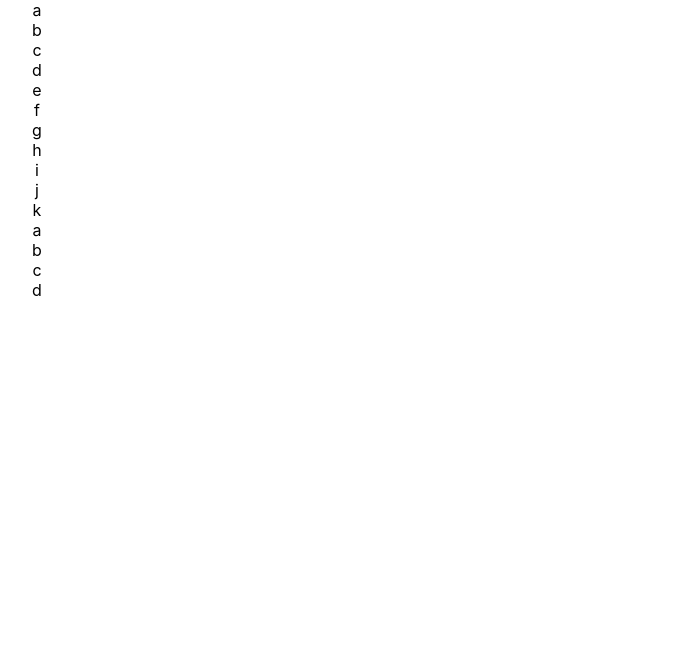
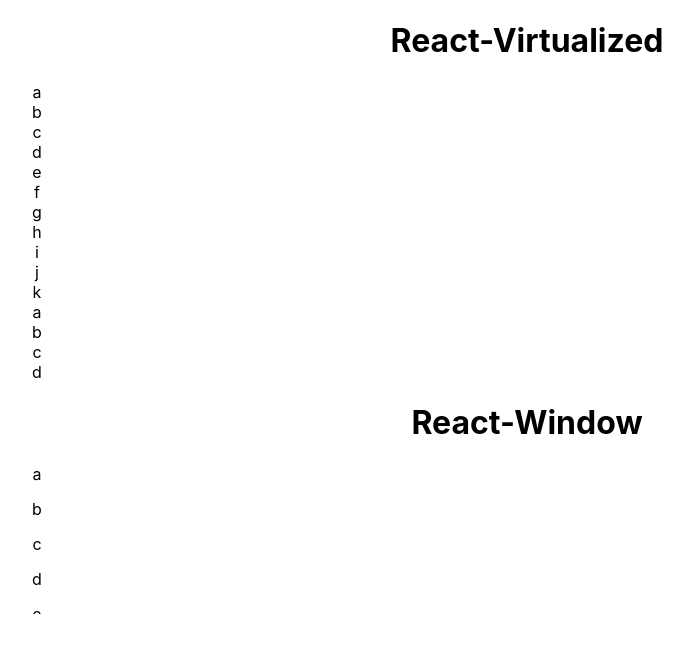
Before and after one commit to hmallen99/test-virtualized, a React (Create React App) app: page / in a window 1280 px wide. Shown: the top 652 px of the page, without its empty margins (113-806 px from the left). Built offline with nearby package versions, Linux system fonts and the light colour scheme.

Commit message:
Test react-window

```diff
--- a/package.json
+++ b/package.json
@@ -10,6 +10,7 @@
     "react-dom": "^17.0.2",
     "react-scripts": "5.0.0",
     "react-virtualized": "^9.22.3",
+    "react-window": "^1.8.6",
     "web-vitals": "^2.1.4"
   },
   "scripts": {
--- a/src/App.js
+++ b/src/App.js
@@ -1,11 +1,19 @@
 import logo from './logo.svg';
 import './App.css';
-import ReactVirtualizedExample from "./ReactVirtualizedExample/index"
+import ReactVirtualizedExample from "./ReactVirtualizedExample"
+import ReactWindowExample from './ReactWindowExample'
 
 function App() {
   return (
     <div className="App">
-      <ReactVirtualizedExample />
+      <div>
+        <h1>React-Virtualized</h1>
+        <ReactVirtualizedExample />
+      </div>
+      <div>
+        <h1>React-Window</h1>
+        <ReactWindowExample />
+      </div>
     </div>
   );
 }
--- /dev/null
+++ b/src/ReactWindowExample/index.js
@@ -0,0 +1,39 @@
+import React from "react"
+import { FixedSizeList as List } from "react-window"
+
+const initialList = [ "a", "b", "c", "d", "e", "f", "g", "h", "i", "j", "k" ]
+
+
+function ReactWindowExample() {
+	const [list, setList] = React.useState(initialList)
+	const loadNextPage = () => {
+		setList((oldList) => {
+			return oldList.concat([
+				"a", "b", "c", "d", "e", "f", "g", "h", "i", "j", "k"
+			])
+		})
+	}
+
+	return (
+		<div>
+			<List
+				height={150}
+				itemCount={list.length}
+				itemSize={35}
+				width={300}>
+					{
+						({ index, style }) => {
+							if (list.length - index < 20) {
+								loadNextPage()
+							}
+							return (
+								<div style={style}>{list[index]}</div>
+							)
+						}
+					}
+			</List>
+		</div>
+	)
+}
+
+export default ReactWindowExample
```
Also changed, not shown: 1 other file (tests, documents, lock files or other folders).
